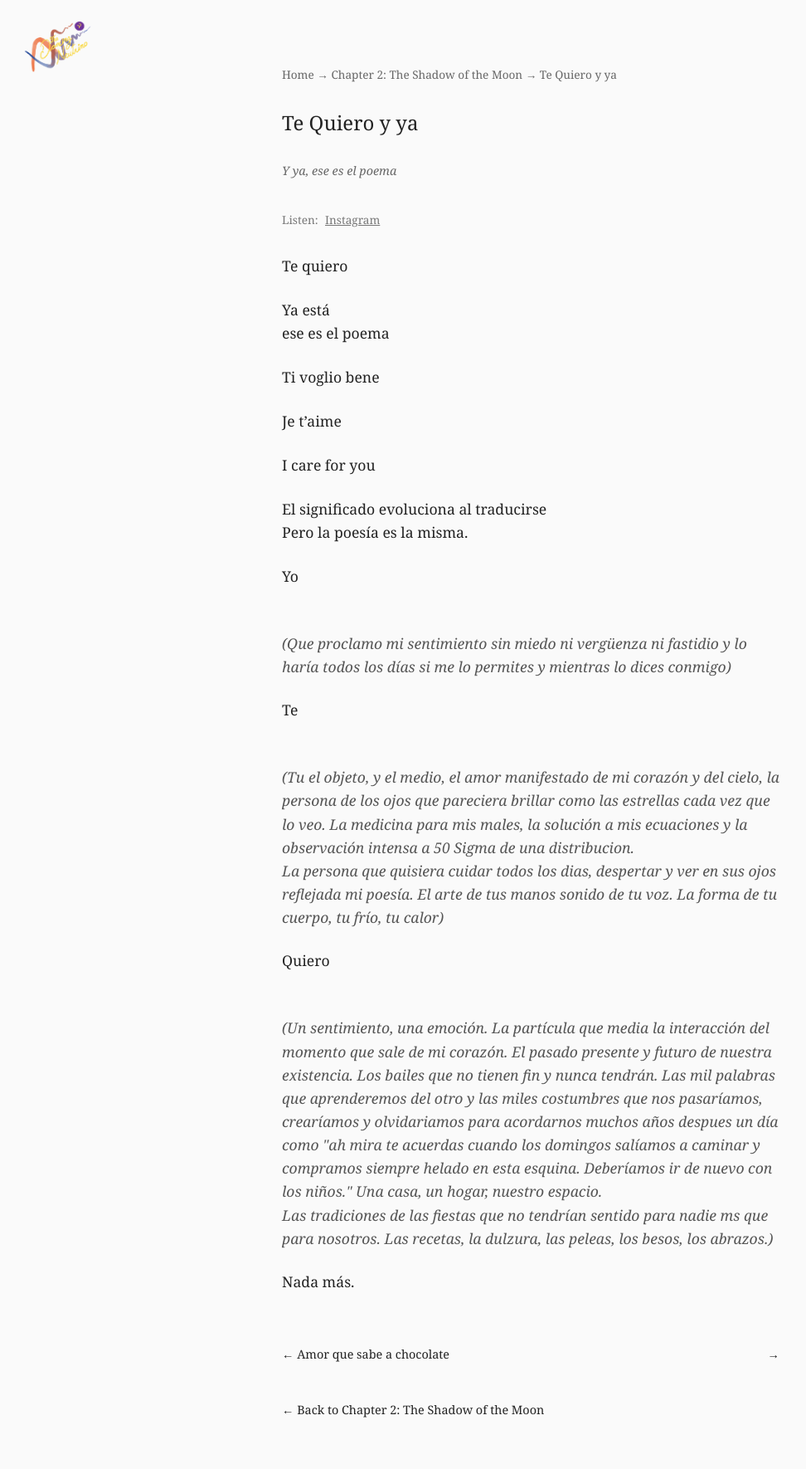
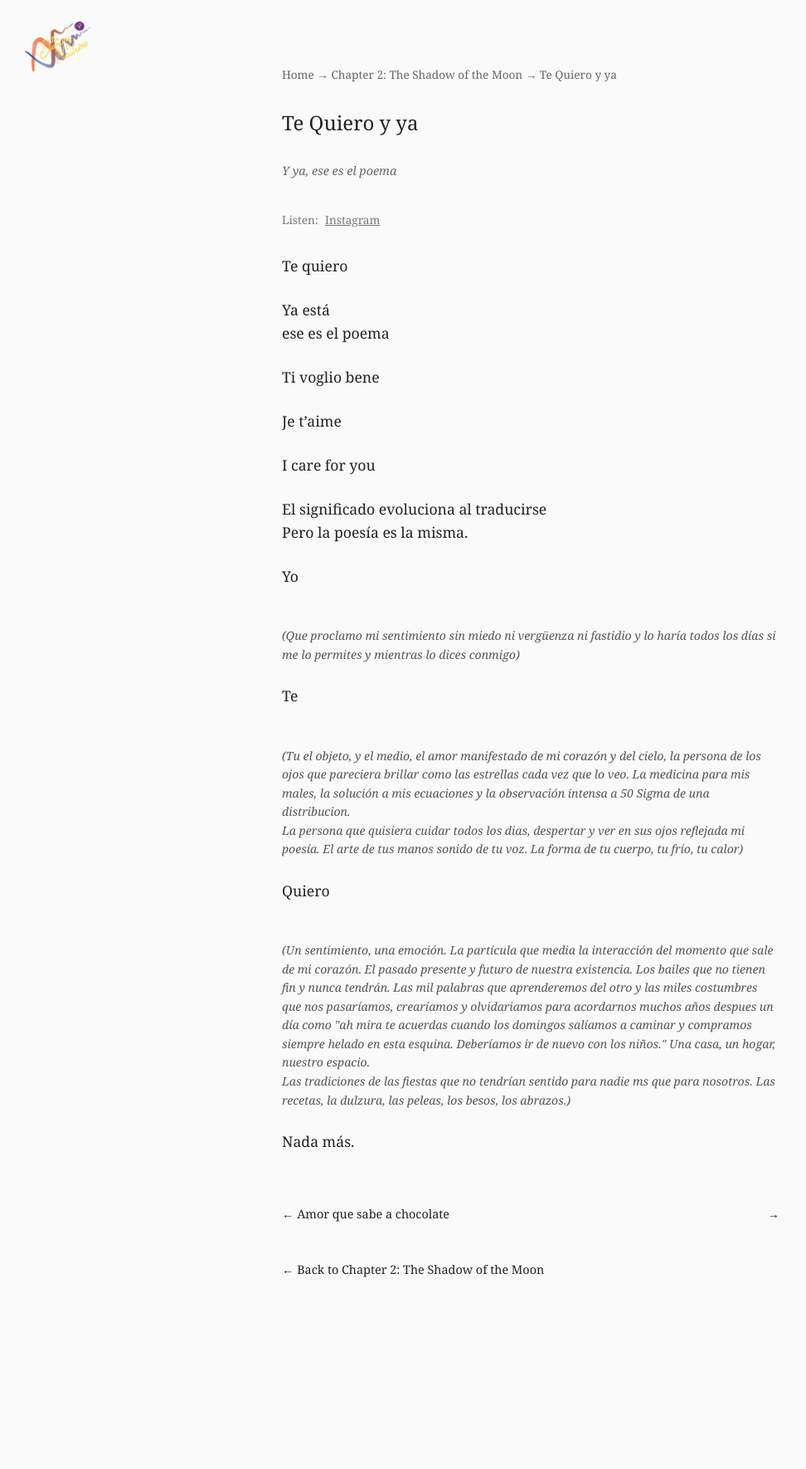
Before and after one commit to thedancingneutrino/thedancingneutrino.github.io, a Jekyll site: the page built from _poems/2_TQYA.md, in a window 1280 px wide. Shown: the whole page at 83% size, without its empty margins (0-972 px from the left). Built offline with Jekyll 4.4.1, drawn with Linux system fonts in a browser that asks for light colours; after the commit the page ends 1602 px from its top, so only the background shows below that.

Commit message:
changed fontsize in tq y ya

```diff
--- a/_poems/2_TQYA.md
+++ b/_poems/2_TQYA.md
@@ -23,16 +23,16 @@ El significado evoluciona al traducirse
 Pero la poesía es la misma.
 
 Yo
-<div class="voice voice-a">
+<div class="voice voice-a" style="font-size: 0.8em;">
 (Que proclamo mi sentimiento sin miedo ni vergüenza ni fastidio y lo haría todos los días si me lo permites y mientras lo dices conmigo)
 </div>
 Te
-<div class="voice voice-a">
+<div class="voice voice-a" style="font-size: 0.8em;">
 (Tu el objeto, y el medio, el amor manifestado de mi corazón y del cielo, la persona de los ojos que pareciera brillar como las estrellas cada vez que lo veo. La medicina para mis males, la solución a mis ecuaciones y la observación intensa a 50 Sigma de una distribucion.
 La persona que quisiera cuidar todos los dias, despertar y ver en sus ojos reflejada mi poesía. El arte de tus manos sonido de tu voz. La forma de tu cuerpo, tu frío, tu calor)
 </div>
 Quiero
-<div class="voice voice-a">
+<div class="voice voice-a" style="font-size: 0.8em;">
 (Un sentimiento, una emoción. La partícula que media la interacción del momento que sale de mi corazón. El pasado presente y futuro de nuestra existencia. Los bailes que no tienen fin y nunca tendrán. Las mil palabras que aprenderemos del otro y las miles costumbres que nos pasaríamos, crearíamos y olvidariamos para acordarnos muchos años despues un día como "ah mira te acuerdas cuando los domingos salíamos a caminar y compramos siempre helado en esta esquina. Deberíamos ir de nuevo con los niños." Una casa, un hogar, nuestro espacio.
 Las tradiciones de las fiestas que no tendrían sentido para nadie ms que para nosotros. Las recetas, la dulzura, las peleas, los besos, los abrazos.)
 </div>
```
